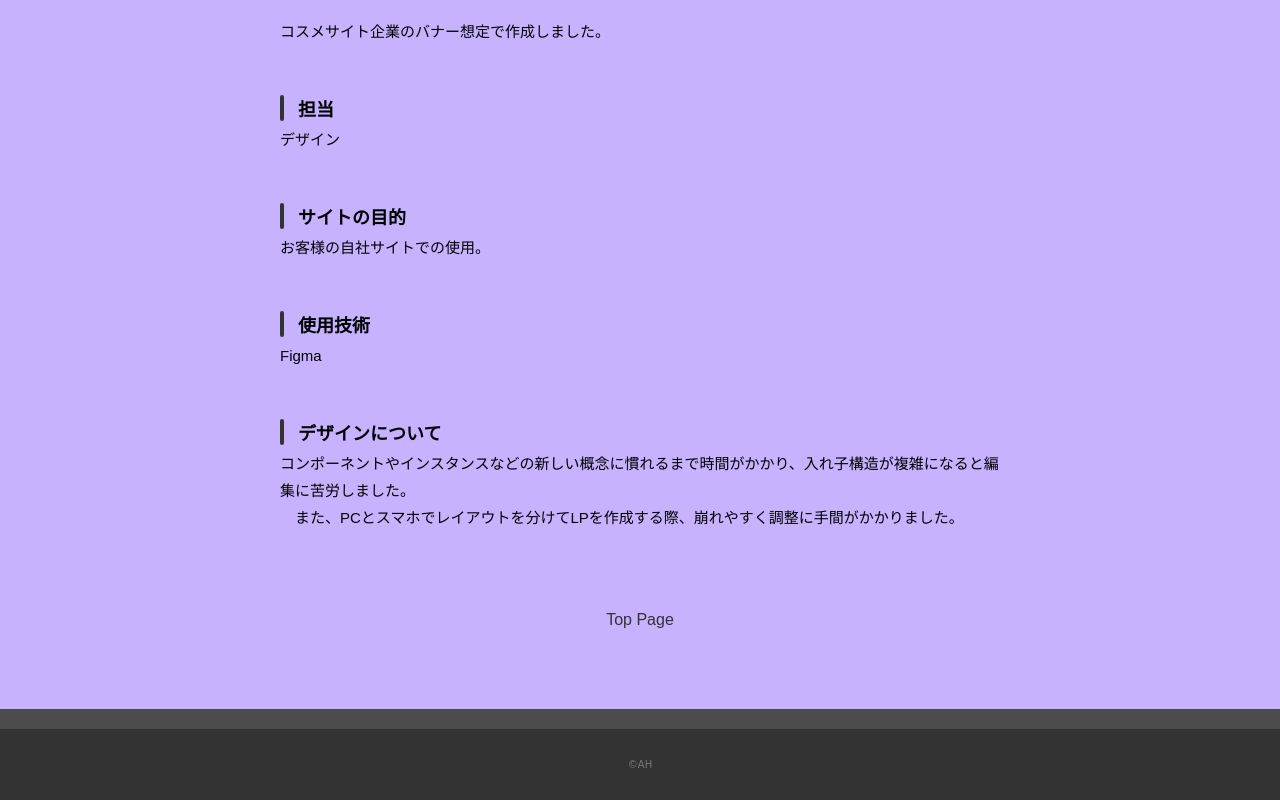
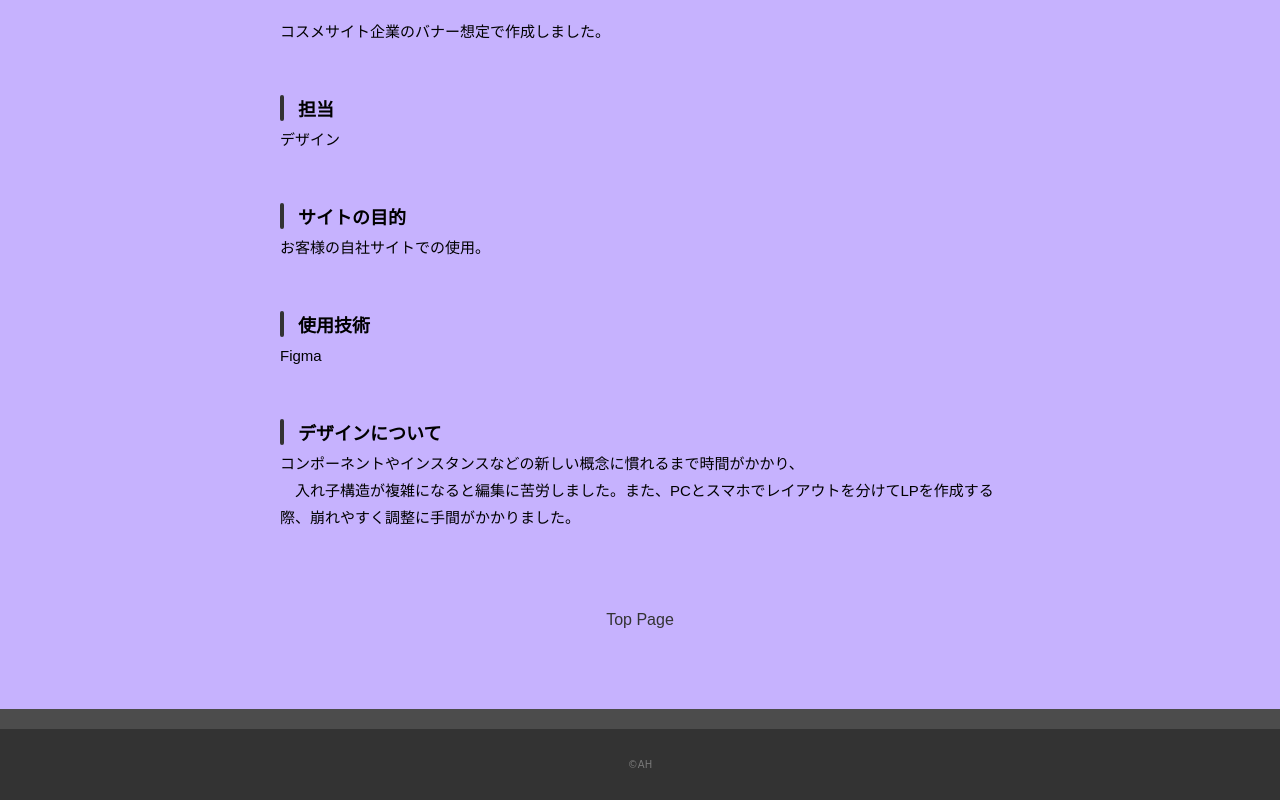
Before and after one commit to ayano1864/portfolio_ah, a plain HTML site: page works-7.html in a window 1280 px wide. Shown: the part 770-1570 px from the top of the page. Drawn offline with nearby package versions, Linux system fonts and the light colour scheme; a web font is replaced by a local one.

Commit message:
Fix HTML encoding issues in works-7.html

```diff
--- a/works-7.html
+++ b/works-7.html
@@ -54,8 +54,8 @@
             <p>Figma</p>
              <h3>デザインについて</h3>
             <p>
-              コンポーネントやインスタンスなどの新しい概念に慣れるまで時間がかかり、入れ子構造が複雑になると編集に苦労しました。</br>
-            　また、PCとスマホでレイアウトを分けてLPを作成する際、崩れやすく調整に手間がかかりました。</p>
+              コンポーネントやインスタンスなどの新しい概念に慣れるまで時間がかかり、</br>
+            　入れ子構造が複雑になると編集に苦労しました。また、PCとスマホでレイアウトを分けてLPを作成する際、崩れやすく調整に手間がかかりました。</p>
             <!-- <h3>コーディングについて</h3>
             <p>
               ブログのようにコンテンツを投稿できる機能を取り揃えています。またTwitterのフィードをサイト上に表示させることも可能です。
```
